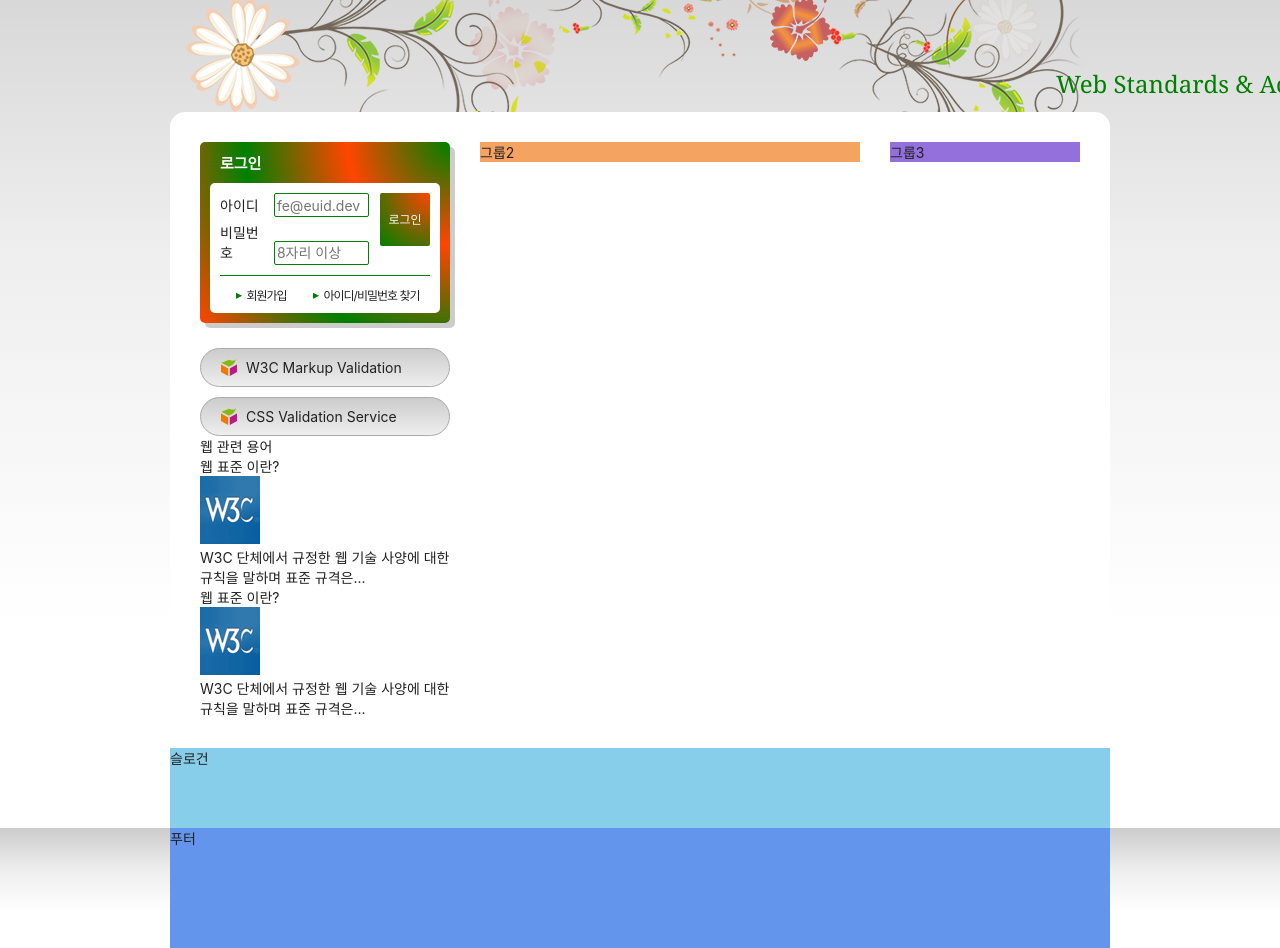
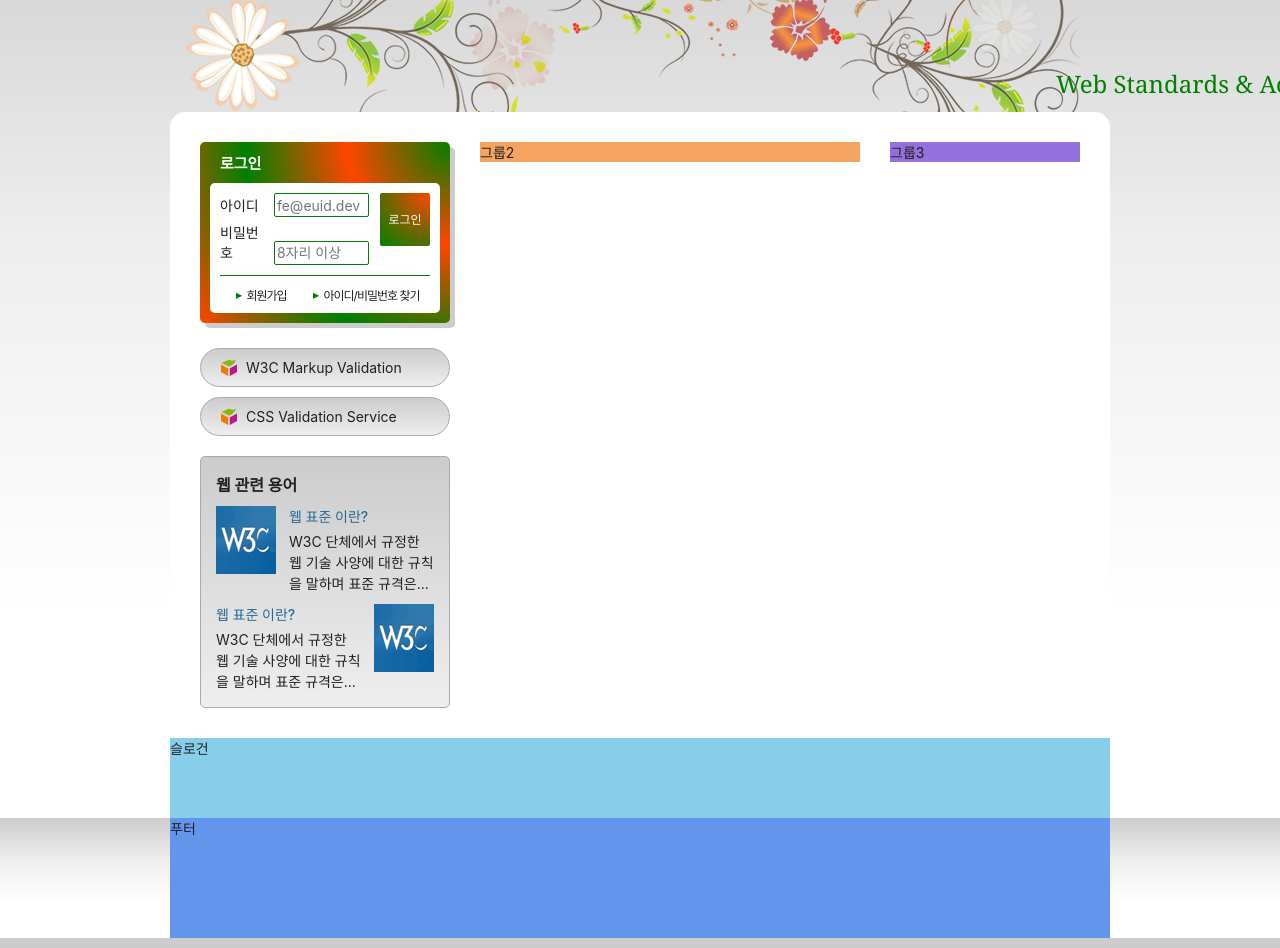
Before and after one commit to oweaj/HTML5, a plain HTML site: page index.html in a window 1280 px wide. Shown: the part 135-1083 px from the top of the page. Drawn offline with Linux system fonts and the light colour scheme; a web font is replaced by a local one.

Commit message:
웹 표준 영역 완성

```diff
--- a/styles/style.css
+++ b/styles/style.css
@@ -35,10 +35,6 @@ body {
   font-size: 1.4rem;
   font-family: "Pretendard Variable", Pretendard, -apple-system, BlinkMacSystemFont, system-ui, Roboto, "Helvetica Neue", "Segoe UI", "Apple SD Gothic Neo", "Noto Sans KR", "Malgun Gothic", "Apple Color Emoji", "Segoe UI Emoji", "Segoe UI Symbol",
     sans-serif;
-  /* background-color: #ccc;
-  background-image: url(./images/bg_flower.png), linear-gradient(to bottom, #ccc 0%, #eee 35%, #fff 70%, #fff 100%);
-  background-repeat: no-repeat;
-  background-position: 50% 0; */
   background: url(./images/bg_flower.png) no-repeat 50% 0, #ccc linear-gradient(to bottom, #ccc 0%, #eee 35%, #fff 70%, #fff 100%) repeat 0 0;
 }
 
@@ -381,6 +377,63 @@ body {
   color: green;
 }
 
+/* 웹 관련 용어 */
+.term {
+  margin-top: 20px;
+  padding: 15px;
+  border: 1px solid #aaa;
+  border-radius: 5px;
+  background: #ccc linear-gradient(to bottom, #ccc, #eee);
+}
+
+.term-title {
+  font-size: 16px;
+  font-weight: 700;
+}
+
+.term-list {
+  margin-top: 10px;
+}
+
+.term-list div {
+  display: flow-root;
+}
+
+.term-list-subject {
+  float: right;
+  width: 145px;
+  font-weight: 500;
+  color: #296897;
+}
+
+.term-list-thumbnail {
+  float: left;
+}
+
+.term-list-thumbnail img {
+  vertical-align: middle;
+}
+
+.term-list-brief {
+  float: right;
+  width: 145px;
+  margin-top: 5px;
+  line-height: 1.5;
+}
+
+.cross {
+  margin-top: 10px;
+}
+
+.cross .term-list-subject,
+.cross .term-list-brief {
+  float: left;
+}
+
+.cross .term-list-thumbnail {
+  float: right;
+}
+
 /* 슬로건 */
 .slogan {
   height: 10vh;
```
